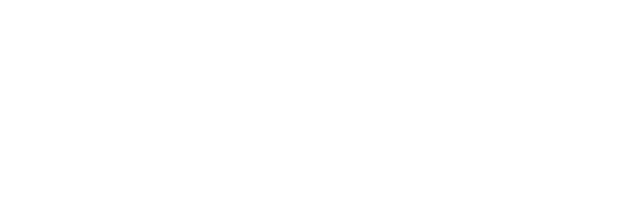
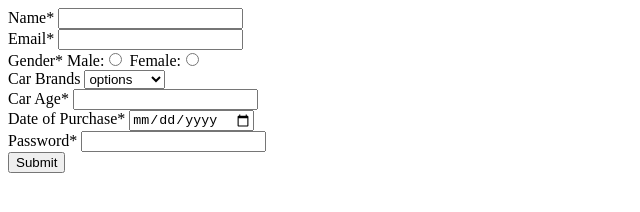
Before and after one commit to acciojob/car-insurance-form-Shwetapal9, a website: page main.html in a window 1280 px wide. Shown: the whole page, without its empty margins (0-640 px from the left). Drawn offline with Linux system fonts and the light colour scheme.

Commit message:
created a submission

```diff
--- a/main.html
+++ b/main.html
@@ -7,6 +7,44 @@
 </head>
 
 <body>
+<form action="" method="post">
+        <div>
+            <label for="name">Name*</label>
+            <input type="text" id="name" required>
+        </div>
+        <div>
+            <label for="email">Email*</label>
+            <input type="email" id="email" required>
+        </div>
+        <div>
+            <label for="gender" >Gender*</label>
+            Male:<input type="radio" name="gender" required>
+            Female:<input type="radio" name="gender" required>
+
+        </div>
+        <div>
+            <label for="cars">Car Brands</label>
+            <select name="cars" id="cars">
+                <option val="">options</option>
+                <option value="bmw">BMW</option>
+                <option value="audi">Audi</option>
+                <option value="mercedez">Mercedez</option>
+            </select>
+        </div>
+        <div>
+            <label for="age">Car Age*</label>
+            <input type="text" id="age" required>
+        </div>
+        <div>
+            <label for="dop">Date of Purchase*</label>
+            <input type="date" id="dop" required>
+        </div>
+        <div>
+            <label for="password">Password*</label>
+            <input type="password" id="password" required>
+        </div>
+        <button type="submit" value="submit">Submit</button>
+    </form>
 	<!-- the entire body must be written by student -->
     <script type="text/javascript" src="./script.js">
 </script>
```
